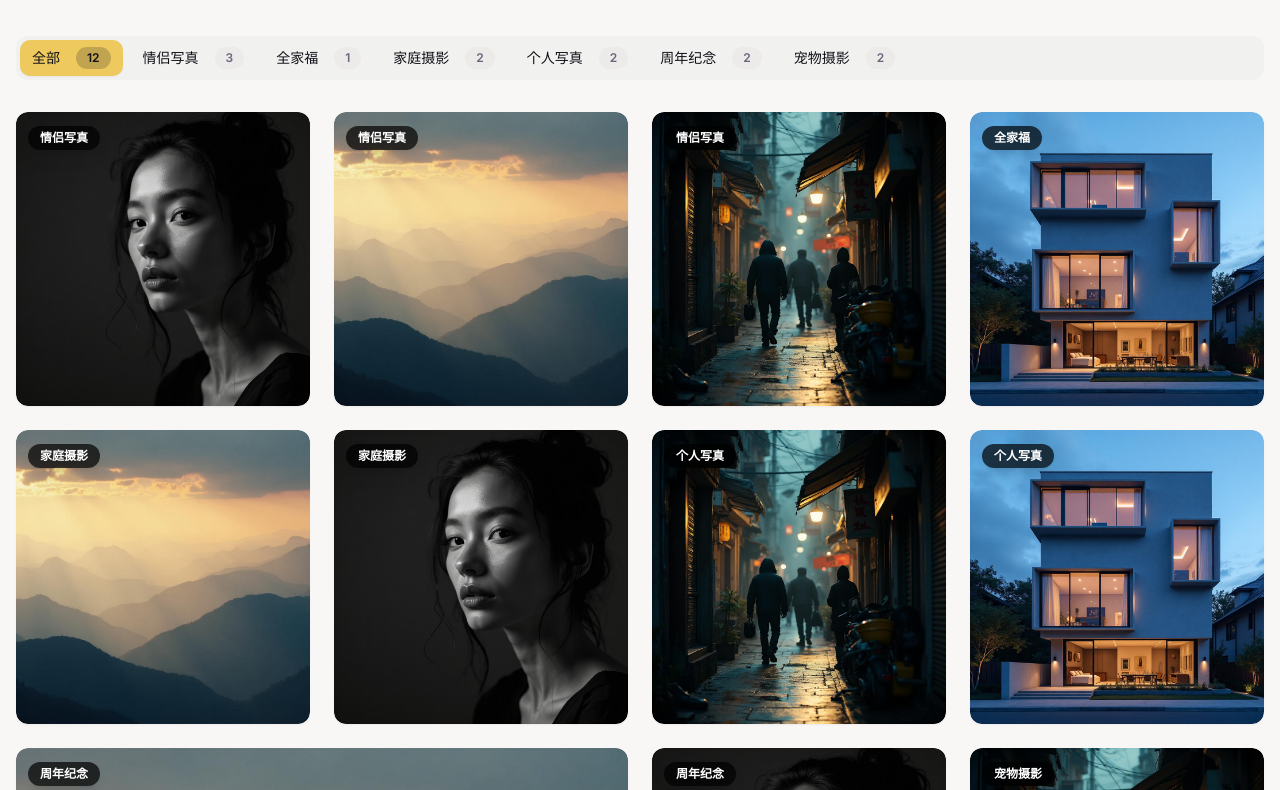
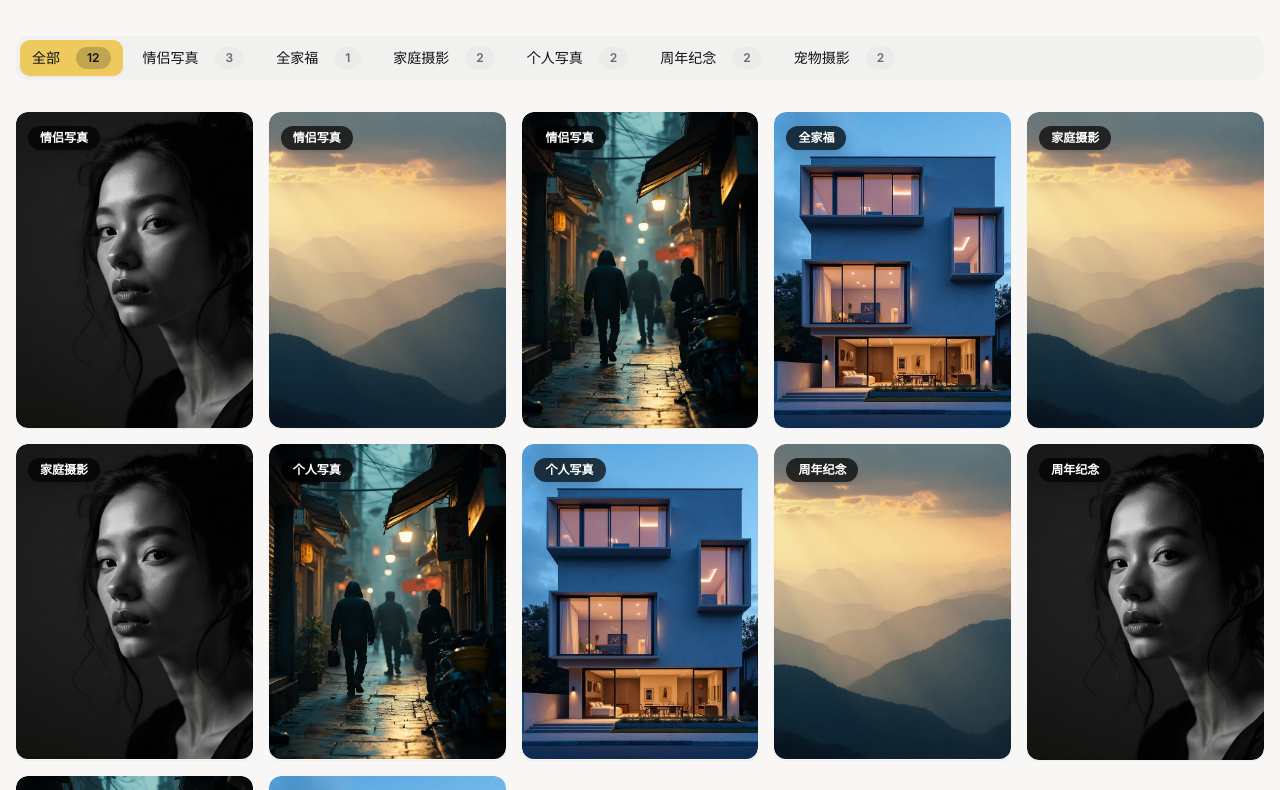
Before and after one commit to renfei19910831/beijing-advanture, a React (Vite) app: page /photographer/1 in a window 1280 px wide. Shown: the part 510-1300 px from the top of the page. Built offline with nearby package versions, Linux system fonts and the light colour scheme.

Commit message:
Refactor photo grid layout

```diff
--- a/src/pages/PhotographerDetail.tsx
+++ b/src/pages/PhotographerDetail.tsx
@@ -237,25 +237,16 @@ const PhotographerDetail = () => {
               ))}
             </div>
 
-            {/* Portfolio Grid - Simplified Elegant Layout */}
-            <div className="grid grid-cols-2 md:grid-cols-3 lg:grid-cols-4 gap-4 md:gap-6">
+            {/* Portfolio Grid - 小红书风格竖版布局 */}
+            <div className="grid grid-cols-2 md:grid-cols-3 lg:grid-cols-4 xl:grid-cols-5 gap-3 md:gap-4">
               {filteredPortfolio.map((photo, index) => {
-                // 简化布局：主要使用正方形，偶尔有大图
-                const getGridClass = (index: number) => {
-                  // 每8张图片中有一张大图，其余都是正方形
-                  if (index % 8 === 0 && index !== 0) {
-                    return 'col-span-2 row-span-2'; // 大图
-                  }
-                  return 'col-span-1 row-span-1'; // 正方形
-                };
-
                 return (
                   <Card
                     key={photo.id}
-                    className={`group overflow-hidden hover:shadow-elegant transition-all duration-500 animate-fade-in border-0 bg-card hover:shadow-button-hover ${getGridClass(index)}`}
-                    style={{ animationDelay: `${index * 60}ms` }}
+                    className="group overflow-hidden hover:shadow-elegant transition-all duration-500 animate-fade-in border-0 bg-card hover:shadow-button-hover"
+                    style={{ animationDelay: `${index * 50}ms` }}
                   >
-                    <div className="relative aspect-square overflow-hidden rounded-lg">
+                    <div className="relative aspect-[3/4] overflow-hidden rounded-lg">
                       <img
                         src={photo.url}
                         alt={photo.title}
```
